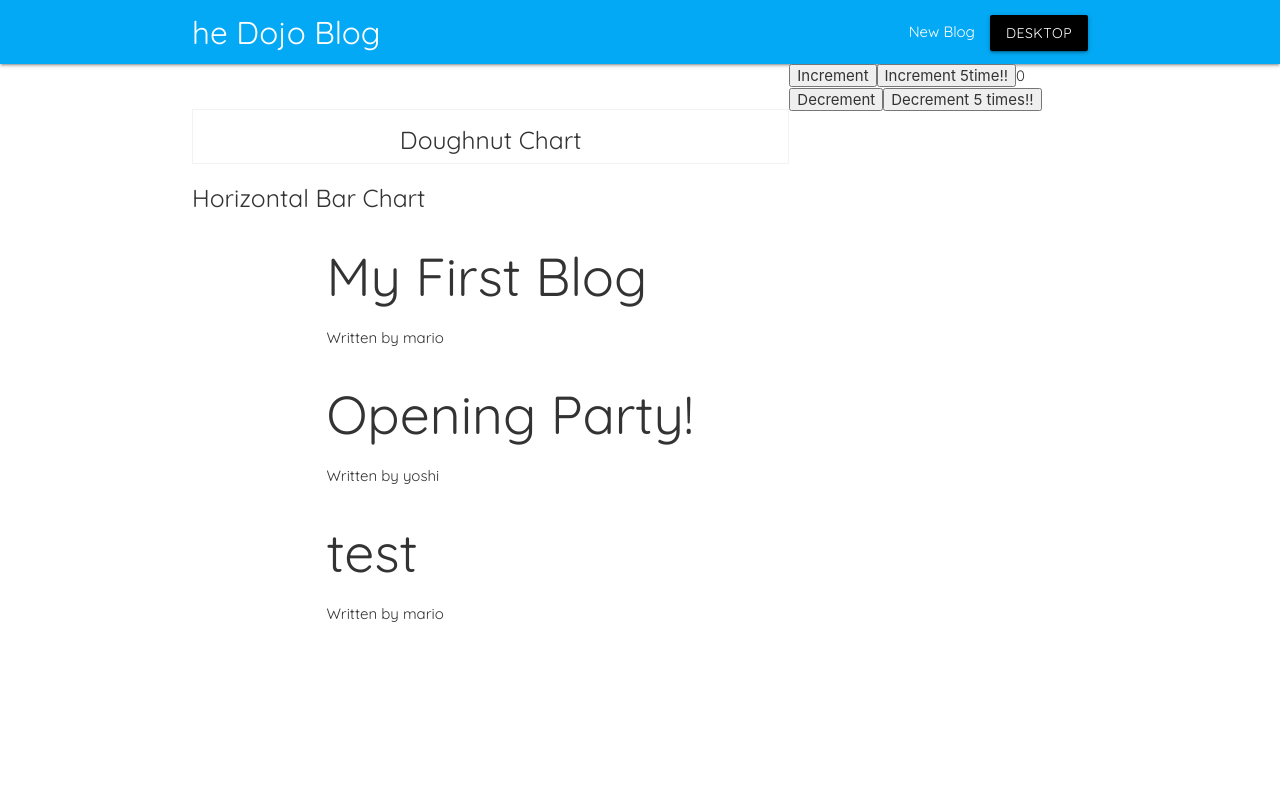
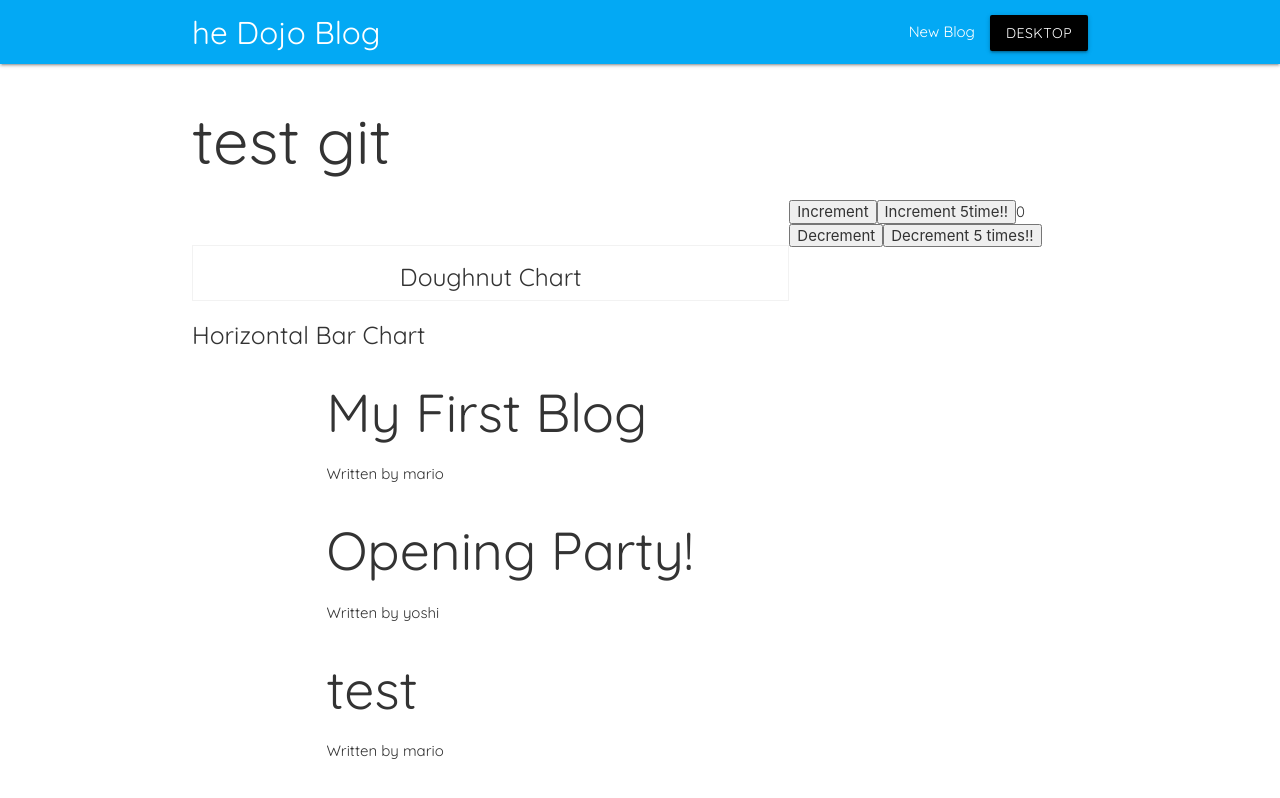
Before and after one commit to yilinng/reactBackend, a React (Create React App) app: page / in a window 1280 px wide. Built offline with nearby package versions, Linux system fonts and the light colour scheme; no server answers; data requests are answered from the project's data file.

Commit message:
home update

```diff
--- a/src/components/Home.js
+++ b/src/components/Home.js
@@ -13,6 +13,7 @@ const Home = () => {
   return (
     <div className="home container">
         <div className="row">
+            <h1>test git</h1>
             <PieChart error={err} isPending={isPendings} posts={posts}/>
                     { err && <div>{ err }</div> }
             { isPendings && <div className="center-align">
```
